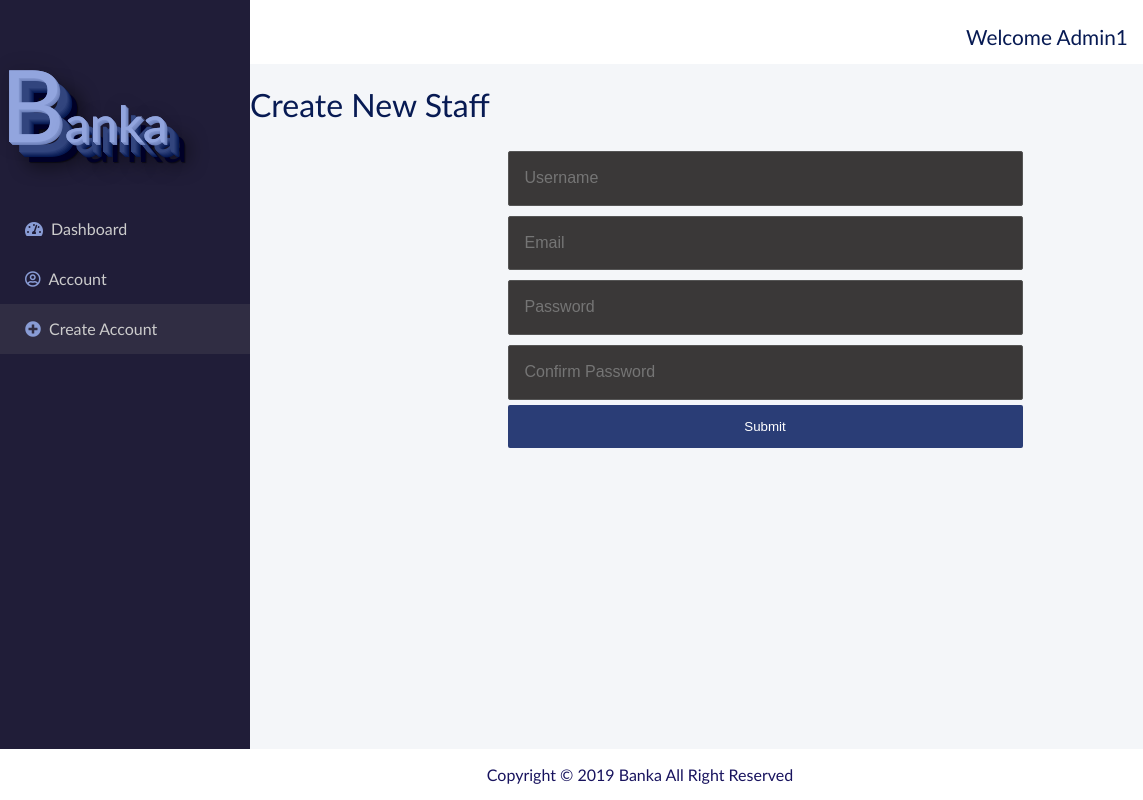
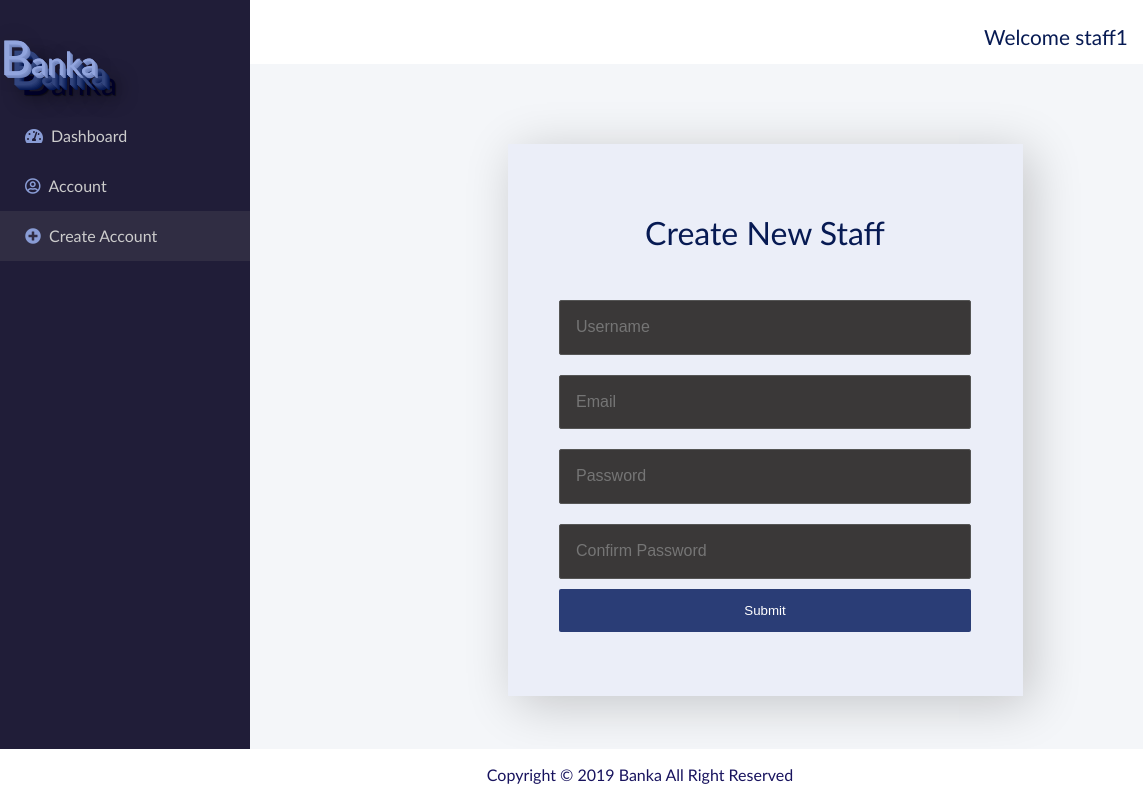
Before and after one commit to Nennyfills/banka, a website: page UI/user/create-staff.html in a window 1280 px wide. Shown: the full height of the page, 0-1143 px from the left. Drawn offline with Linux system fonts and the light colour scheme.

Commit message:
(ch)UI:resize user create account form change the width size and margin of create account page [#165465787]

```diff
--- a/UI/user/create-staff.html
+++ b/UI/user/create-staff.html
@@ -75,7 +75,7 @@
         </div>
         <div class="username">
           <p>
-            Welcome <span id="username">Admin1</span
+            Welcome <span id="username">staff1</span
             >
           </p>
         </div>
--- a/UI/user/css-folder/main.css
+++ b/UI/user/css-folder/main.css
@@ -283,7 +283,7 @@ header .username {
 
 .upload {
   color: #282639;
-  width: 20%;
+  width: 50%;
   margin: auto;
 }
 .upload a {
@@ -404,8 +404,9 @@ header .username {
 
 /* search button */
 form {
-  width: 50%;
+  width: 100%;
   margin: 40px auto;
+  text-align: center;
 }
 .searchItem input[type="date"] {
   box-shadow: 0 4px 8px 0 rgba(0, 0, 0, 0.12), 0 2px 4px 0 rgba(0, 0, 0, 0.08);
@@ -419,7 +420,7 @@ form {
   font-size: 18px;
   font-family: 'Courier New', Courier, monospace;
   color: white;
-  border-radius: 2px;
+  border-radius: 1px;
   padding:5px;
 
 }
@@ -432,11 +433,11 @@ form {
   background-color:#201d38;
   color: white;
   padding:8px;
-  border-radius: 2px;
+  border-radius: 1px;
   cursor: pointer;
 }
 .searchItem  button:hover{
-  background-color: rgb(137, 156, 213)
+  background-color:  #634eeb
 }
 
 /* credit and debit design */
@@ -471,8 +472,8 @@ form {
 .admin-password,
 .confirm-admin-password {
   /* margin-bottom: 1.3rem; */
-  width: 100% ;
-  margin: 5px auto;
+  width: 80% ;
+  margin: 10px auto;
   border-radius: 2px;
   background: #3a3838;
   border: solid 1px #555;
@@ -483,7 +484,19 @@ form {
 }
 
 .card-item-create-acount .primary-btn {
-  width: 100% !important;
+  width: 80% !important;
+  margin: 0  auto !important;
+}
+.card-item-create-acount{
+    text-align: center;
+    background-color: #ebeef8;
+    align-items: center;
+    justify-content: center;
+    width: 50%;
+    margin: 5rem auto;
+    padding-top: 2rem;
+    padding-bottom: 4rem;
+    box-shadow: .5rem .5rem 3rem rgba(0,0,0,0.2);
 }
 .credit-account-number,
 .debit-account-number,
@@ -496,9 +509,9 @@ input[type="number"]::-webkit-outer-spin-button {
 
 /* create account design */
 
-.card-item-create-acount #create-text {
-  text-align: center;
-  padding-bottom: 2rem;
+.card-item-create-acount #create-text, .card-item-create-acount h1 {
+  text-align: center ;
+  padding: 1rem;
 }
 
 #firstname,
@@ -511,7 +524,7 @@ input[type="number"]::-webkit-outer-spin-button {
 #create-dob,
 #usertype {
   margin-bottom: 1.3rem;
-  width: 100%;
+  width: 80%;
   border-radius: 2px;
   background: #302d43;
   border: solid 1px #555;
@@ -525,22 +538,22 @@ input[type="number"]::-webkit-outer-spin-button {
   font-size: 1rem;
 }
 .card-item-create-user-acount .primary-btn{
-  margin-bottom: 5rem;
-  width: 100%;
+  margin: 2rem auto;
+  width: 80%;
 }
 .card-item-create-user-acount{
   text-align: center;
 }
-.card-item-create-user-acount
+.card-item-create-user-acount ,
 .card-item-create-acount{
-  padding: 10px 0 20px 0;
-  align-items: center;
-  width: 80%;
  text-align: center;
     background-color: #ebeef8;
     align-items: center;
     justify-content: center;
-  margin: 5rem  auto;
+    width: 50%;
+    margin: 5rem auto;
+    padding-top: 2rem;
+    padding-bottom: 4rem;
     box-shadow: .5rem .5rem 3rem rgba(0,0,0,0.2);
 }
 
@@ -717,6 +730,7 @@ input[type="checkbox"]:checked ~ .sidemenu {
   color: #fff;
   background-color: #302d43;
   text-align: center;
+  justify-content: center;
   padding: 10px 0;
   display: none;
 }
@@ -822,6 +836,12 @@ input[type="checkbox"]:checked ~ .sidemenu {
   font-size: 18px;
   margin :9px 30%;
 }
+.logo h1 {
+  font-size: 2rem !important;
+}
+.logo h1 span {
+  font-size: 3rem !important;
+}
   table,
   thead,
   tbody,
--- a/UI/user/js-folder/main.js
+++ b/UI/user/js-folder/main.js
@@ -44,7 +44,7 @@ const dashboard = document.getElementById("side_dashboard").addEventListener("cl
   } else if (user.permission === "staff".toUpperCase()) {
     window.location.href = "dashboard-staff.html";
   } else if (user.permission === "user".toUpperCase()) {
-    window.location.href = "dashboard-user.html";
+    window.location.href = "profile.html";
   }
 });
 const user = JSON.parse(localStorage.getItem("user"));
```
Also changed, not shown: UI/user/uploadImage.html (+1 -1 lines), README.md. Lines whose indentation alone changed are shown as unchanged.
